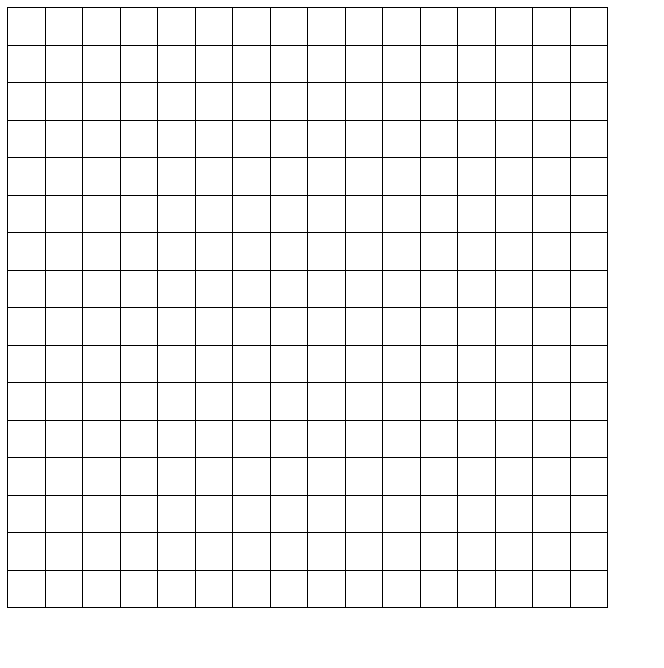
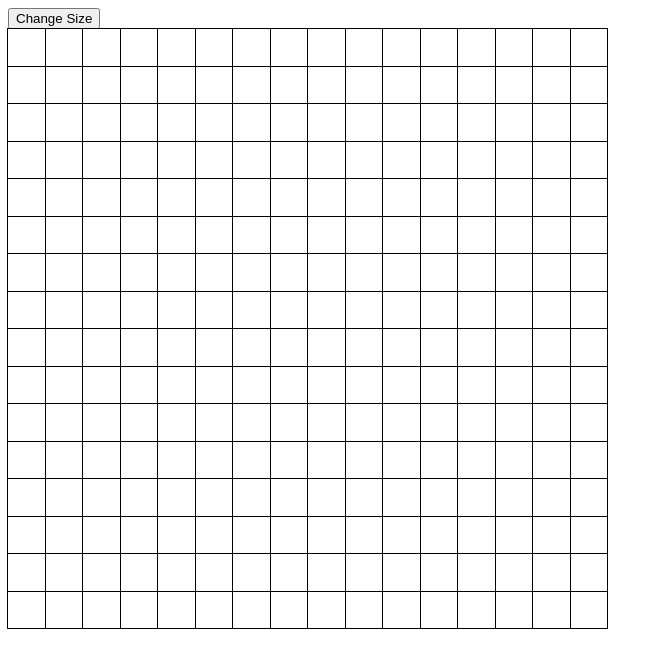
Before and after one commit to jwjepson/Etch-a-Sketch, a plain HTML site: page index.html in a window 1280 px wide. Shown: the whole page, without its empty margins (0-664 px from the left). Drawn offline with Linux system fonts and the light colour scheme.

Commit message:
add change size button

```diff
--- a/index.html
+++ b/index.html
@@ -9,6 +9,6 @@
     <title>Etch-a-Sketch</title>
 </head>
 <body>
-
+    <button class="change-size">Change Size</button>
 </body>
 </html>
```
